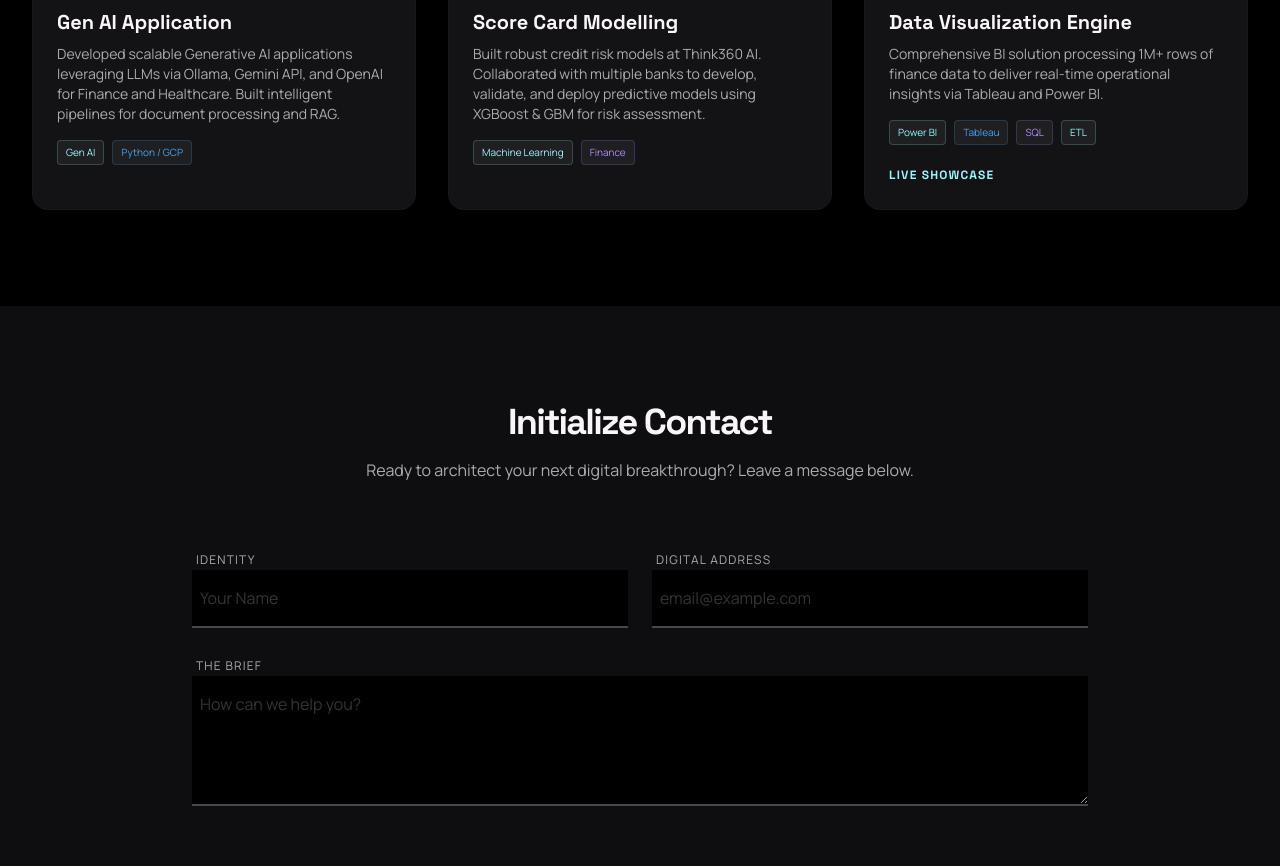
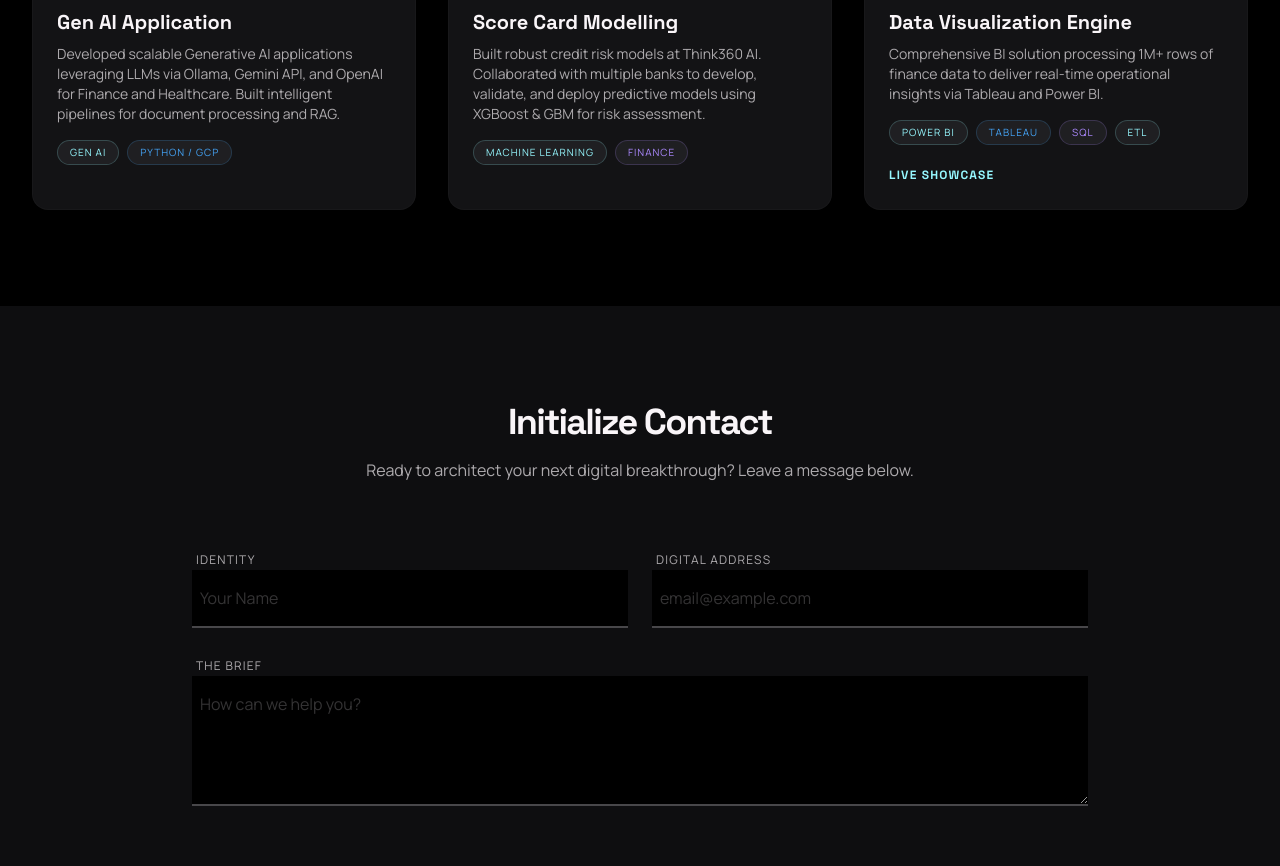
Before and after one commit to kaumil-mg/portfolio2, a Next.js app: page / in a window 1280 px wide. Shown: the part 4560-5426 px from the top of the page. Built offline with nearby package versions, Linux system fonts and the light colour scheme.

Commit message:
Updated backend glitch

```diff
--- a/components/ShowcaseSection.tsx
+++ b/components/ShowcaseSection.tsx
@@ -72,14 +72,19 @@ export default function ShowcaseSection() {
                   {project.description}
                 </p>
                 <div className="flex flex-wrap gap-2 mb-4">
-                  {project.tags.map((tag, tagIdx) => (
+                  {project.tags.map((tag, tagIdx) => {
+                    const tagObj = typeof tag === 'object' ? tag : null;
+                    const tagString = typeof tag === 'string' ? tag : null;
+
+                    return (
                     <span
                       key={tagIdx}
-                      className={`text-[10px] px-2 py-1 rounded text-primary border ${tag.colorClass} ${tag.bgClass}`}
+                      className={tagObj ? `text-[10px] uppercase font-label tracking-widest px-3 py-1 rounded-full border ${tagObj.colorClass} ${tagObj.bgClass}` : "px-3 py-1 text-[10px] font-label uppercase tracking-widest bg-surface-container-high text-on-surface border border-outline-variant/50 rounded-full"}
                     >
-                      {tag.name || tag}
+                      {tagString || tagObj?.name}
                     </span>
-                  ))}
+                    );
+                  })}
                 </div>
                 {project.link && (
                   <a href={project.link} target="_blank" rel="noopener noreferrer" className="inline-flex items-center gap-2 text-xs font-headline font-bold uppercase tracking-widest text-primary hover:text-secondary transition-colors">
```
